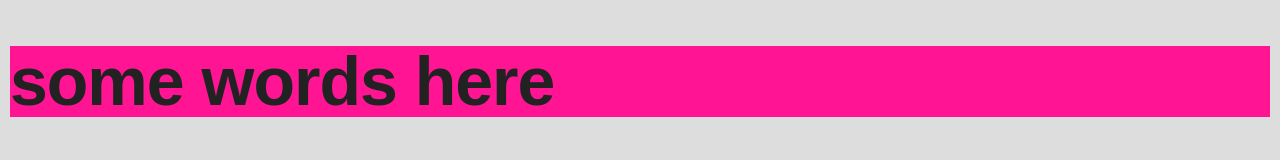
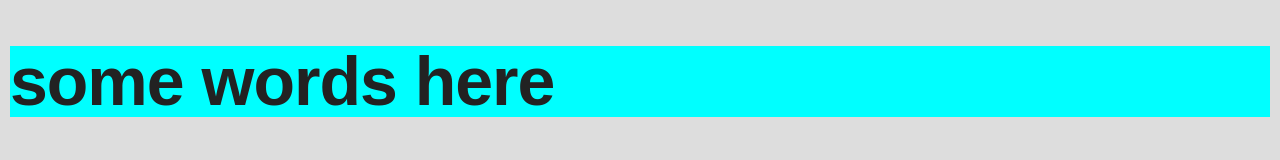
Before and after one commit to oange/devtrip, a plain HTML site: page index.html in a window 1280 px wide. Drawn offline with Linux system fonts and the light colour scheme; a web font is replaced by a local one.

Commit message:
bg to aqua
as new idea

```diff
--- a/style.css
+++ b/style.css
@@ -422,5 +422,5 @@ body {
       margin-bottom: 0px; }
 
 div {
-  background:deeppink;
+  background:aqua;
 }
```
